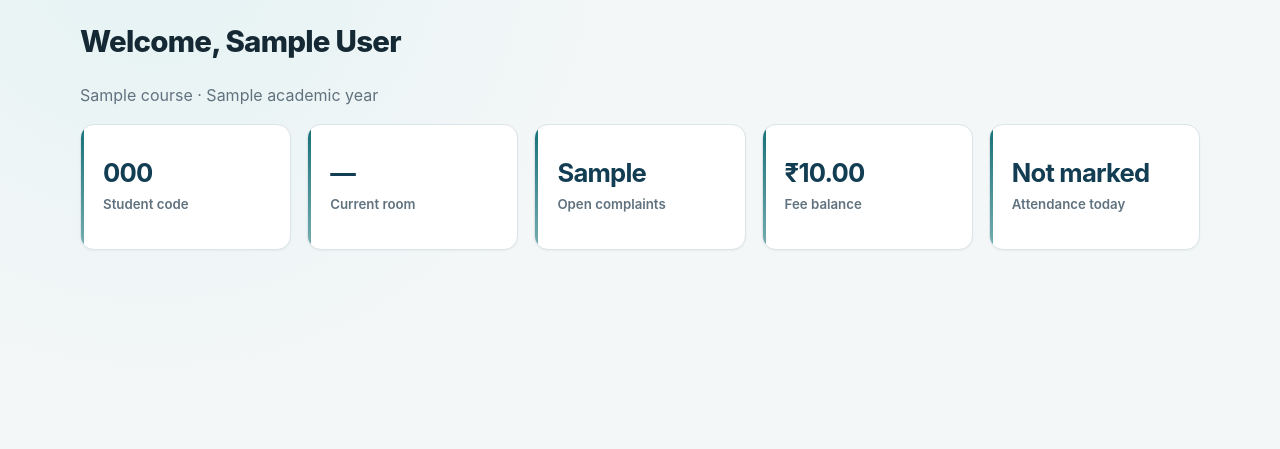
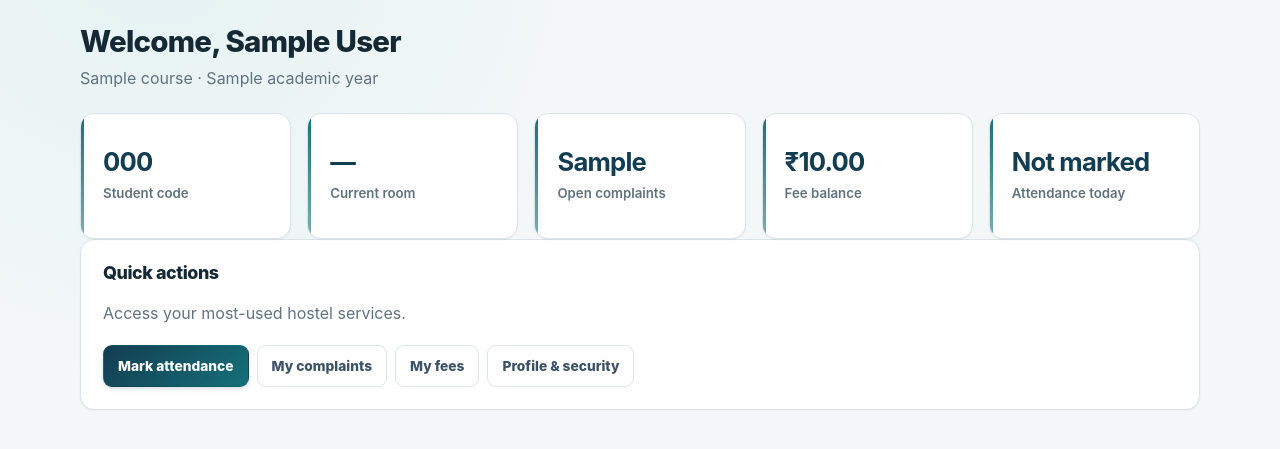
Before and after one commit to PANDATD/DES-Hostel-Mangment-, a Python web app: template app/templates/student/dashboard.html in a window 1280 px wide. Shown: the part 74-523 px from the top of the page. Run offline with Jinja, Linux system fonts and the light colour scheme; the template is opened without the code that fills it: most values are stand-ins (such as "Sample title", 1, 10 or a date in 2020).

Commit message:
ui: improve student dashboard experience

```diff
--- a/app/templates/student/dashboard.html
+++ b/app/templates/student/dashboard.html
@@ -1,9 +1,14 @@
 {% extends "base.html" %}
 {% block title %}Student Dashboard{% endblock %}
 {% block content %}
-<h1>Welcome, {{ profile.full_name }}</h1>
+<div class="dashboard-intro">
+  <div>
+    <h1>Welcome, {{ profile.full_name }}</h1>
+    <p class="muted">{{ profile.course.name if profile.course else "Course not set" }}{% if profile.academic_year %} · {{ profile.academic_year.name }}{% endif %}</p>
+  </div>
+</div>
+
 {% set allocation = profile.current_allocation %}
-<p class="muted">{{ profile.course.name if profile.course else "Course not set" }}{% if profile.academic_year %} · {{ profile.academic_year.name }}{% endif %}</p>
 <div class="grid metrics">
   <div class="card"><strong>{{ profile.student_code }}</strong><span>Student code</span></div>
   <div class="card"><strong>{% if allocation %}{{ allocation.room.number }}{% else %}—{% endif %}</strong><span>Current room</span></div>
@@ -11,4 +16,15 @@
   <div class="card"><strong>₹{{ '%.2f'|format(balance) }}</strong><span>Fee balance</span></div>
   <div class="card"><strong>{{ 'Marked' if attendance else 'Not marked' }}</strong><span>Attendance today</span></div>
 </div>
+
+<div class="card">
+  <h2>Quick actions</h2>
+  <p class="muted">Access your most-used hostel services.</p>
+  <div class="quick-actions">
+    <a class="primary" href="{{ url_for('student.attendance') }}">Mark attendance</a>
+    <a class="secondary" href="{{ url_for('student.complaints') }}">My complaints</a>
+    <a class="secondary" href="{{ url_for('student.fees') }}">My fees</a>
+    <a class="secondary" href="{{ url_for('auth.profile') }}">Profile & security</a>
+  </div>
+</div>
 {% endblock %}
```
